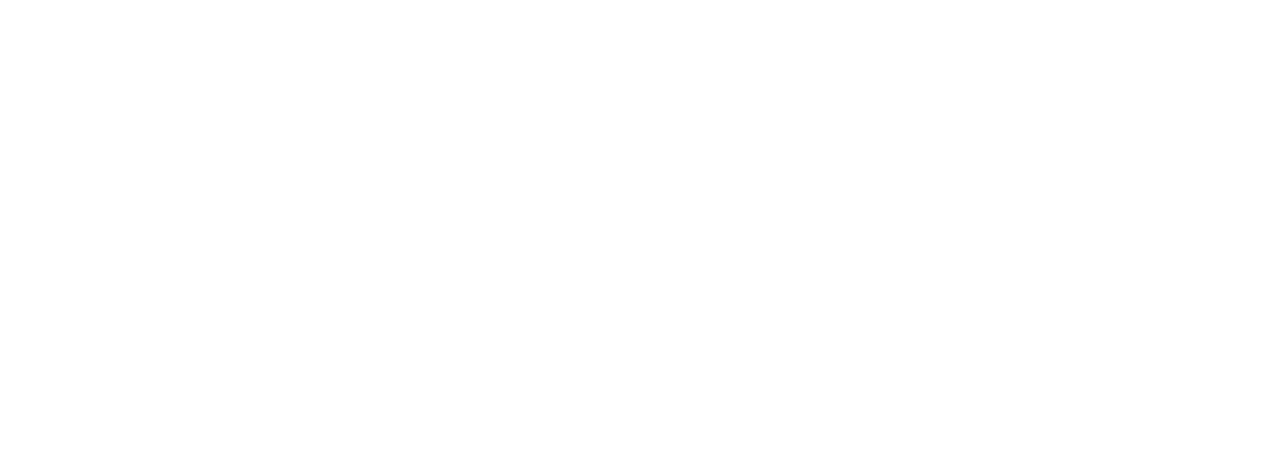
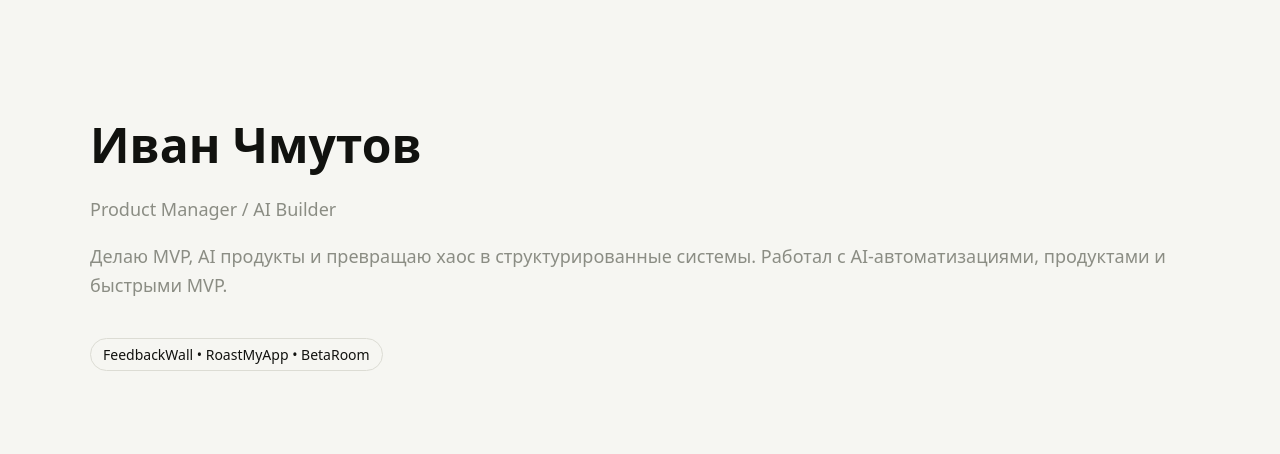
Before and after one commit to chmutovia-jpg/chmutovivansite, a plain HTML site: page index.html in a window 1280 px wide. Drawn offline with Linux system fonts and the light colour scheme.

Commit message:
Update index.html

```diff
--- a/index.html
+++ b/index.html
@@ -4,21 +4,21 @@
   <meta charset="UTF-8" />
   <meta name="viewport" content="width=device-width, initial-scale=1.0" />
 
-  <!-- BASIC SEO -->
+  <!-- BASIC -->
   <title>Иван Чмутов — Product Manager / AI Builder</title>
-  <meta name="description" content="Иван Чмутов — Project Manager и AI Builder. Делаю MVP, структурирую хаос, превращаю идеи и фидбек в продукт." />
-  <meta name="keywords" content="product manager, ai builder, project manager, mvp, feedback analysis, startup" />
+  <meta name="description" content="Иван Чмутов — Product Manager и AI Builder. Делаю MVP, AI продукты и превращаю хаос в систему." />
   <meta name="author" content="Ivan Chmutov" />
   <link rel="canonical" href="https://chmutov.tech" />
 
   <!-- FAVICON -->
-  <link rel="icon" href="/favicon.png" />
+  <link rel="icon" type="image/png" href="/favicon.png" />
+  <link rel="shortcut icon" href="/favicon.png" />
   <link rel="apple-touch-icon" href="/favicon.png" />
 
   <!-- OPEN GRAPH (Telegram / LinkedIn / Discord) -->
   <meta property="og:type" content="website" />
   <meta property="og:title" content="Ivan Chmutov — Product Manager / AI Builder" />
-  <meta property="og:description" content="Building AI products, MVPs and growth tools. Turning chaos into structured product." />
+  <meta property="og:description" content="Building AI products, MVPs and growth tools. FeedbackWall, RoastMyApp, BetaRoom." />
   <meta property="og:url" content="https://chmutov.tech" />
   <meta property="og:image" content="https://chmutov.tech/preview.png" />
   <meta property="og:site_name" content="Chmutov Portfolio" />
@@ -26,16 +26,78 @@
   <!-- TWITTER -->
   <meta name="twitter:card" content="summary_large_image" />
   <meta name="twitter:title" content="Ivan Chmutov — Product Manager / AI Builder" />
-  <meta name="twitter:description" content="AI products, MVPs, product thinking, structured chaos." />
+  <meta name="twitter:description" content="AI products, MVPs, product thinking, growth tools." />
   <meta name="twitter:image" content="https://chmutov.tech/preview.png" />
 
-  <!-- REDIRECT www → non-www (GitHub Pages safe way via JS fallback) -->
+  <!-- WWW → non-www redirect -->
   <script>
     if (window.location.hostname.startsWith("www.")) {
       window.location.href = window.location.href.replace("www.", "");
     }
   </script>
 
-  <!-- YOUR EXISTING STYLES (НЕ ТРОГАЮ) -->
+  <!-- STYLES -->
   <style>
-    /* весь твой CSS оставляю как есть */
+    :root {
+      --bg: #f6f6f2;
+      --ink: #11120f;
+      --muted: #8b8d84;
+      --line: #dcdcd4;
+      --olive: #69735a;
+    }
+
+    body {
+      margin: 0;
+      font-family: system-ui, -apple-system, Arial;
+      background: var(--bg);
+      color: var(--ink);
+    }
+
+    .wrap {
+      max-width: 1100px;
+      margin: 0 auto;
+      padding: 80px 20px;
+    }
+
+    h1 {
+      font-size: 48px;
+      margin-bottom: 10px;
+    }
+
+    p {
+      color: var(--muted);
+      font-size: 18px;
+      line-height: 1.6;
+    }
+
+    .badge {
+      display: inline-block;
+      padding: 6px 12px;
+      border: 1px solid var(--line);
+      border-radius: 999px;
+      margin-top: 20px;
+      font-size: 14px;
+    }
+
+    a {
+      color: var(--olive);
+      text-decoration: none;
+    }
+  </style>
+
+</head>
+
+<body>
+  <div class="wrap">
+    <h1>Иван Чмутов</h1>
+    <p>Product Manager / AI Builder</p>
+
+    <p>
+      Делаю MVP, AI продукты и превращаю хаос в структурированные системы.
+      Работал с AI-автоматизациями, продуктами и быстрыми MVP.
+    </p>
+
+    <div class="badge">FeedbackWall • RoastMyApp • BetaRoom</div>
+  </div>
+</body>
+</html>
```
